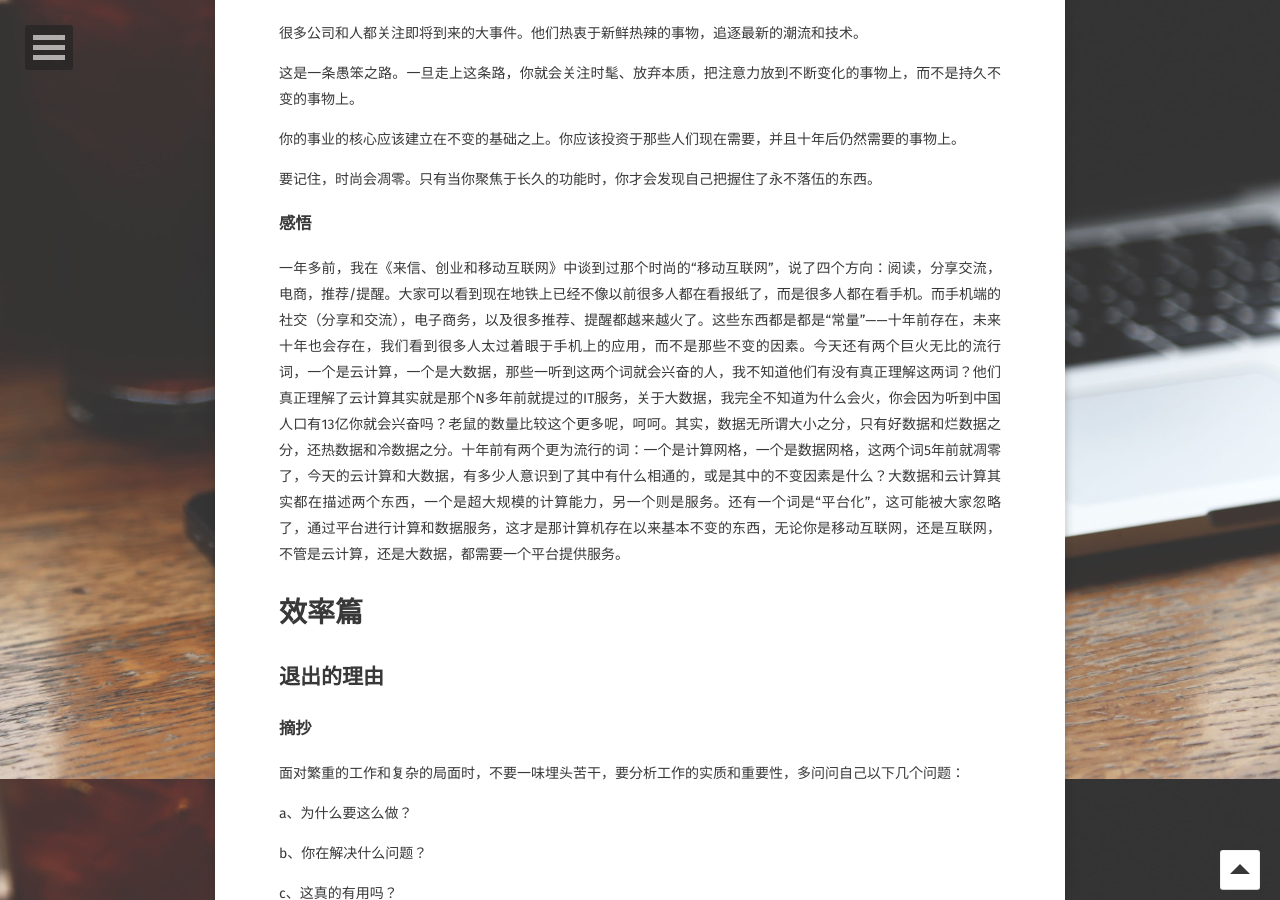
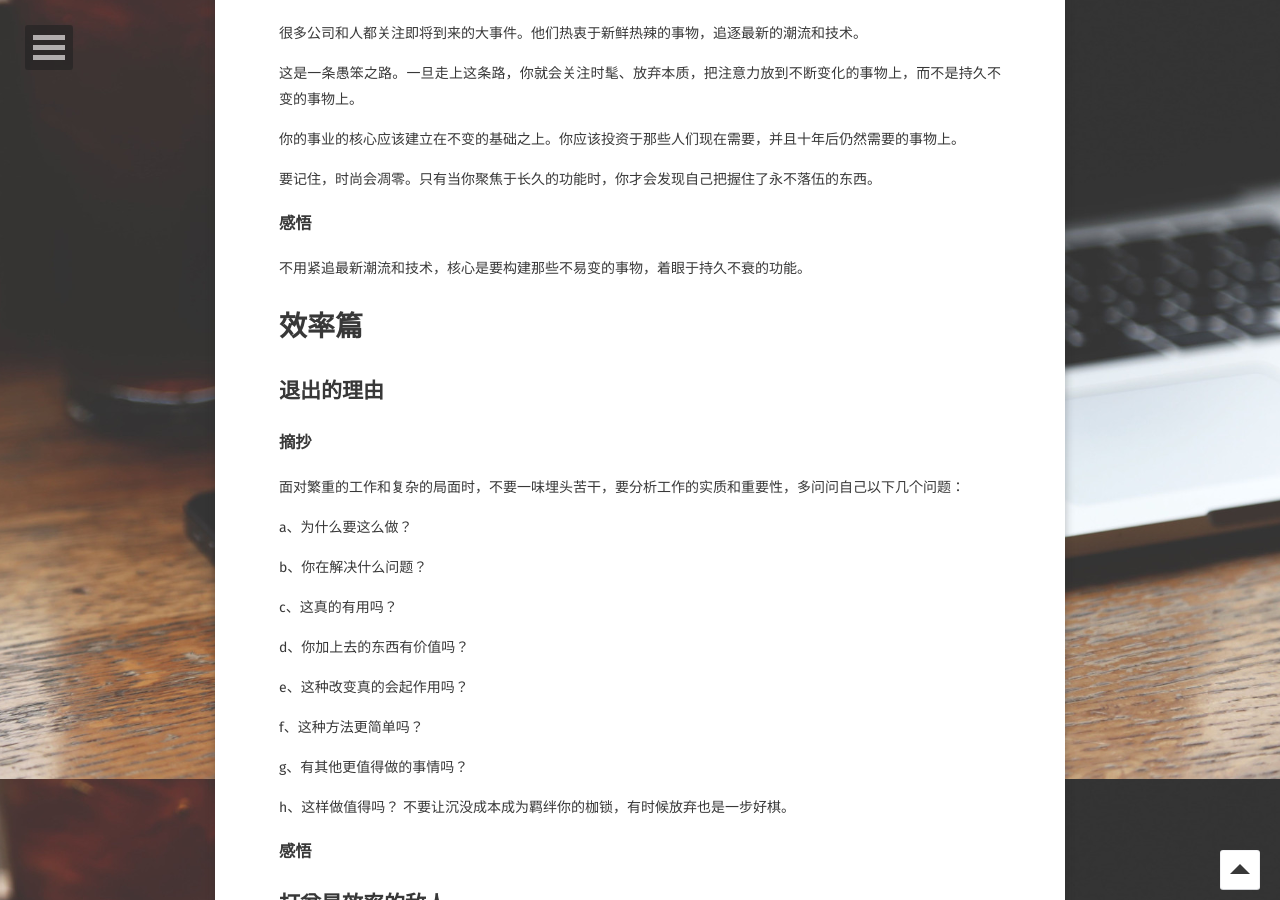
Before and after one commit to ridikuius/ridikuius.github.io, a Jekyll site: the page built from _posts/2017-12-21-《重来》.md, in a window 1280 px wide and 900 px high, scrolled down 5521 px. Built offline with Jekyll 4.4.1, drawn with Linux system fonts in a browser that asks for light colours; some web fonts are replaced.

Commit message:
Update 2017-12-21-《重来》.md

```diff
--- a/_posts/2017-12-21-《重来》.md
+++ b/_posts/2017-12-21-《重来》.md
@@ -145,7 +145,7 @@ tag:
 
 要记住，时尚会凋零。只有当你聚焦于长久的功能时，你才会发现自己把握住了永不落伍的东西。
 ### 感悟
-一年多前，我在《来信、创业和移动互联网》中谈到过那个时尚的“移动互联网”，说了四个方向：阅读，分享交流，电商，推荐/提醒。大家可以看到现在地铁上已经不像以前很多人都在看报纸了，而是很多人都在看手机。而手机端的社交（分享和交流），电子商务，以及很多推荐、提醒都越来越火了。这些东西都是都是“常量”——十年前存在，未来十年也会存在，我们看到很多人太过着眼于手机上的应用，而不是那些不变的因素。今天还有两个巨火无比的流行词，一个是云计算，一个是大数据，那些一听到这两个词就会兴奋的人，我不知道他们有没有真正理解这两词？他们真正理解了云计算其实就是那个N多年前就提过的IT服务，关于大数据，我完全不知道为什么会火，你会因为听到中国人口有13亿你就会兴奋吗？老鼠的数量比较这个更多呢，呵呵。其实，数据无所谓大小之分，只有好数据和烂数据之分，还热数据和冷数据之分。十年前有两个更为流行的词：一个是计算网格，一个是数据网格，这两个词5年前就凋零了，今天的云计算和大数据，有多少人意识到了其中有什么相通的，或是其中的不变因素是什么？大数据和云计算其实都在描述两个东西，一个是超大规模的计算能力，另一个则是服务。还有一个词是“平台化”，这可能被大家忽略了，通过平台进行计算和数据服务，这才是那计算机存在以来基本不变的东西，无论你是移动互联网，还是互联网，不管是云计算，还是大数据，都需要一个平台提供服务。
+不用紧追最新潮流和技术，核心是要构建那些不易变的事物，着眼于持久不衰的功能。
 
 # 效率篇
 ## 退出的理由
```
